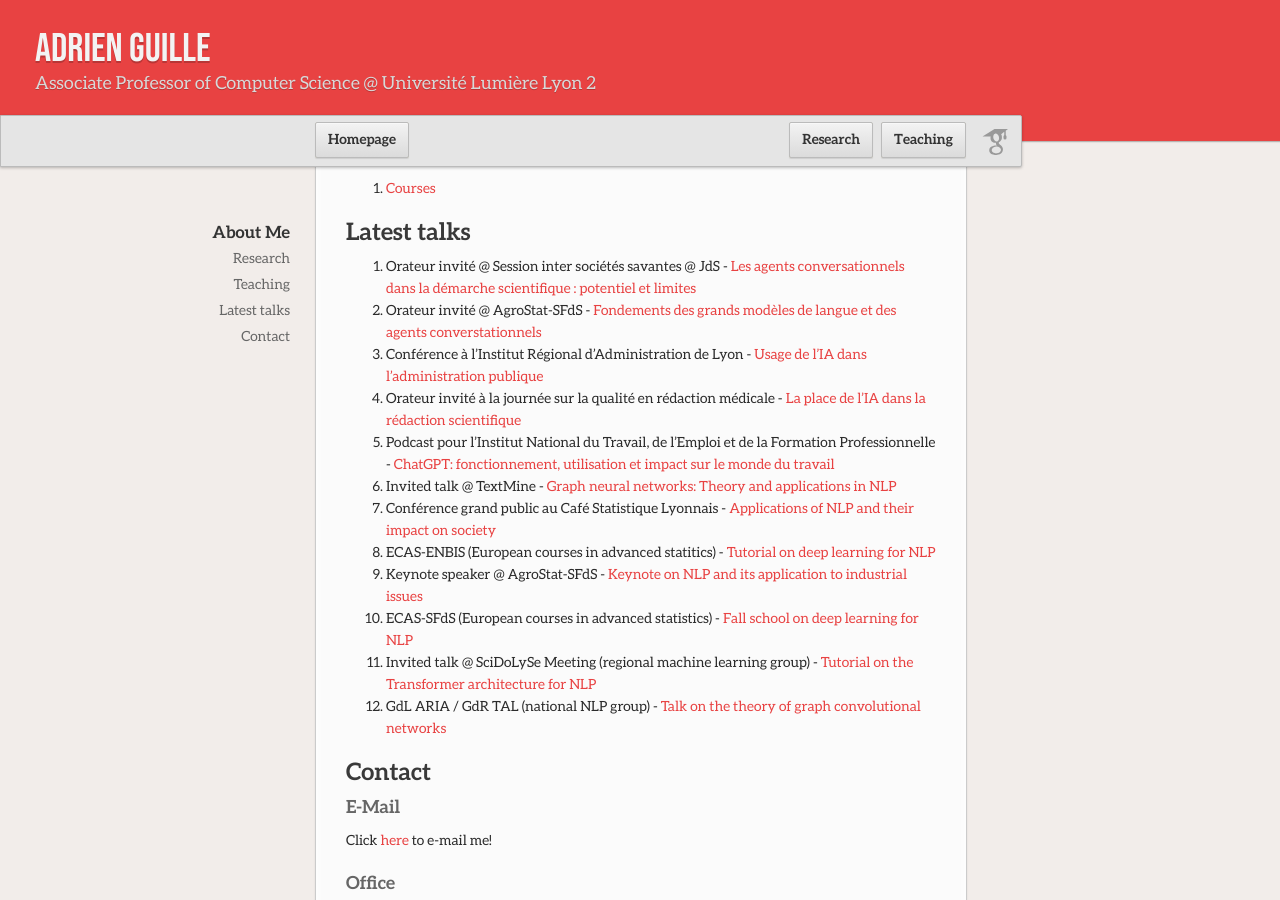
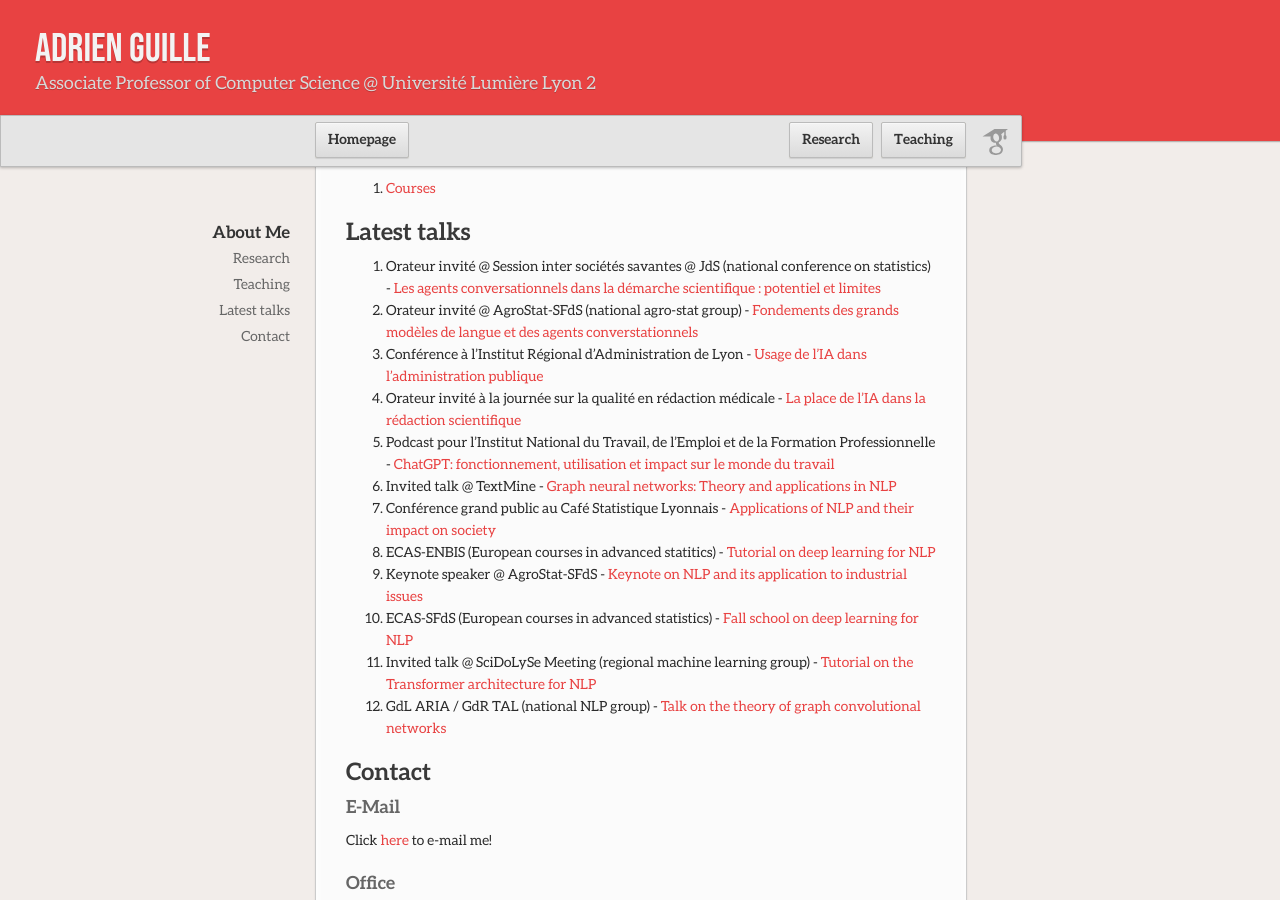
Before and after one commit to AdrienGuille/adrienguille.github.io, a Jekyll site: the page built from index.md, in a window 1280 px wide and 900 px high, scrolled down 816 px. Built offline with Jekyll 4.4.1, drawn with Linux system fonts in a browser that asks for light colours; our own code applies the rules of GitHub Pages for plain Markdown files.

Commit message:
Update index.md

```diff
--- a/index.md
+++ b/index.md
@@ -20,8 +20,8 @@ I'm part of the [Data Science departement](https://iut.univ-lyon2.fr/formations/
 
 ## Latest talks
 
-- Orateur invité @ Session inter sociétés savantes @ JdS - [Les agents conversationnels dans la démarche scientifique : potentiel et limites](https://github.com/AdrienGuille/adrienguille.github.io/blob/main/publications/Agrostat%202025.pdf)
-- Orateur invité @ AgroStat-SFdS - [Fondements des grands modèles de langue et des agents converstationnels](https://github.com/AdrienGuille/adrienguille.github.io/blob/main/publications/Agrostat%202025.pdf)
+- Orateur invité @ Session inter sociétés savantes @ JdS (national conference on statistics) - [Les agents conversationnels dans la démarche scientifique : potentiel et limites](https://github.com/AdrienGuille/adrienguille.github.io/blob/main/publications/Agrostat%202025.pdf)
+- Orateur invité @ AgroStat-SFdS (national agro-stat group) - [Fondements des grands modèles de langue et des agents converstationnels](https://github.com/AdrienGuille/adrienguille.github.io/blob/main/publications/Agrostat%202025.pdf)
 - Conférence à l'Institut Régional d'Administration de Lyon - [Usage de l'IA dans l'administration publique]()
 - Orateur invité à la journée sur la qualité en rédaction médicale - [La place de l'IA dans la rédaction scientifique](https://www.abelia-science.fr)
 - Podcast pour l'Institut National du Travail, de l'Emploi et de la Formation Professionnelle - [ChatGPT: fonctionnement, utilisation et impact sur le monde du travail](https://www.intefp.tv/podcast)
```
